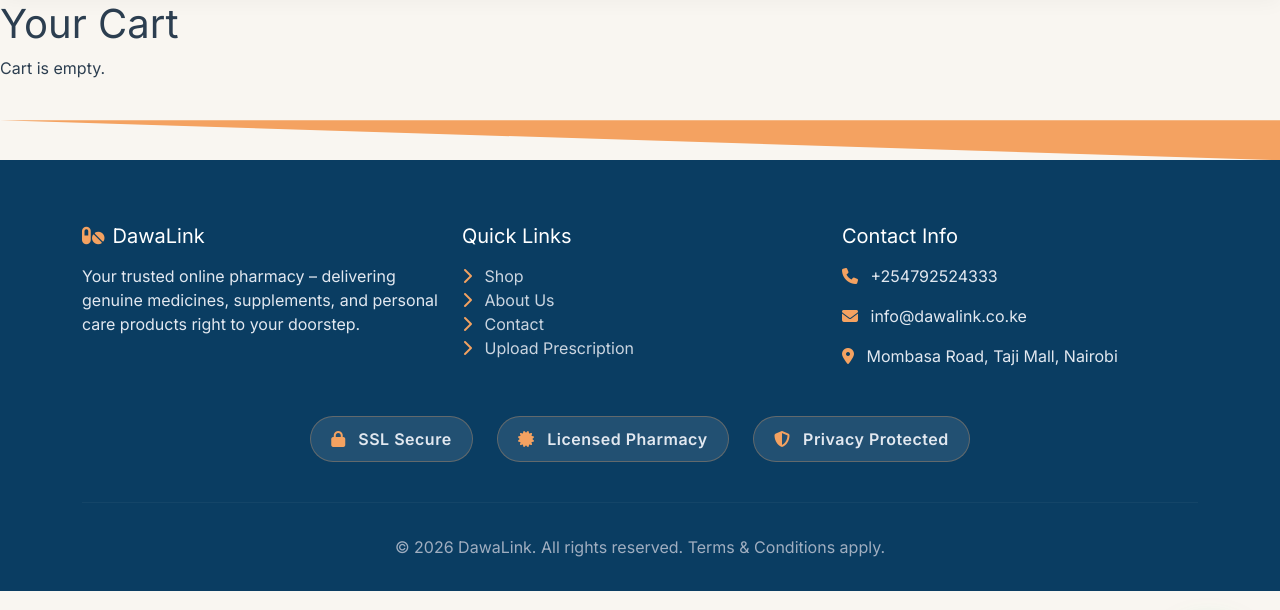
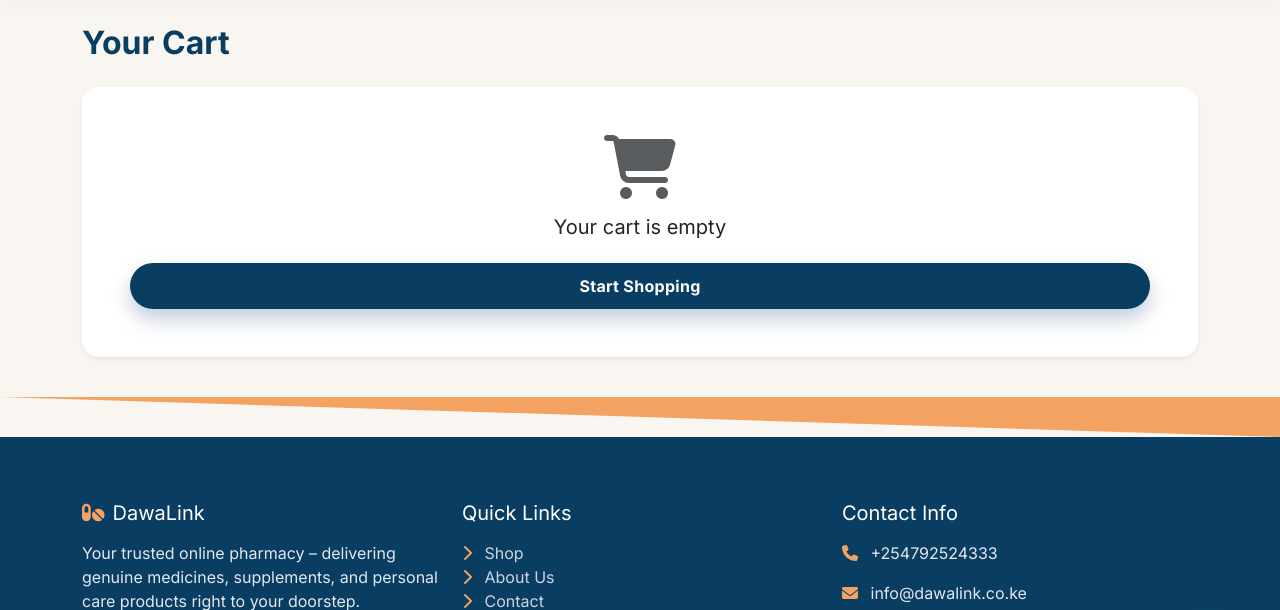
Before and after one commit to rodriguezgeorge089-art/techpharm-final, a Flask app: page /cart in a window 1280 px wide. Shown: the part 81-691 px from the top of the page. Run offline with Flask 3, Linux system fonts and the light colour scheme.

Commit message:
Update cart.html

```diff
--- a/templates/cart.html
+++ b/templates/cart.html
@@ -1,15 +1,43 @@
 {% extends "base.html" %}
 {% block content %}
-<h1>Your Cart</h1>
-{% if cart|length == 0 %}
-    <p>Cart is empty.</p>
-{% else %}
-    <ul>
-    {% for item in cart %}
-        <li>{{ item.name }} - Qty: {{ item.qty }} - Price: OKES {{ "%.2f"|format(item.price * item.qty) }}</li>
-    {% endfor %}
-    </ul>
-    <h3>Total: OKES {{ "%.2f"|format(total) }}</h3>
-    <a href="/checkout">Proceed to Checkout</a>
-{% endif %}
+<div class="container mt-4">
+    <h2 class="fw-bold mb-4" style="color: var(--deep-blue);">Your Cart</h2>
+    {% if cart|length == 0 %}
+        <div class="card border-0 shadow-sm rounded-4 p-5 text-center">
+            <i class="fas fa-shopping-cart fa-4x text-muted mb-3"></i>
+            <h5>Your cart is empty</h5>
+            <a href="/shop" class="btn btn-primary rounded-pill mt-3">Start Shopping</a>
+        </div>
+    {% else %}
+        <div class="row">
+            <div class="col-lg-8">
+                {% for item in cart %}
+                <div class="card border-0 shadow-sm rounded-4 p-3 mb-3 d-flex flex-row align-items-center">
+                    <div class="flex-grow-1">
+                        <h5 class="fw-bold mb-1">{{ item.name }}</h5>
+                        <p class="text-muted mb-0">Qty: {{ item.qty }} × KSh {{ item.price }}</p>
+                    </div>
+                    <div class="text-end">
+                        <h5 class="fw-bold text-success">KSh {{ (item.price * item.qty)|round(2) }}</h5>
+                        <a href="/cart/remove/{{ item.productId }}" class="btn btn-sm btn-outline-danger rounded-pill"><i class="fas fa-trash"></i></a>
+                    </div>
+                </div>
+                {% endfor %}
+            </div>
+            <div class="col-lg-4">
+                <div class="card border-0 shadow-sm rounded-4 p-4 bg-light sticky-top" style="top: 1rem;">
+                    <h4 class="fw-bold">Cart Total</h4>
+                    <hr>
+                    <div class="d-flex justify-content-between mb-2"><span>Subtotal</span><span>KSh {{ total|round(2) }}</span></div>
+                    <div class="d-flex justify-content-between mb-2"><span>Delivery</span><span>Calculated at checkout</span></div>
+                    <hr>
+                    <div class="d-flex justify-content-between fw-bold h5"><span>Total</span><span>KSh {{ total|round(2) }}</span></div>
+                    <a href="/checkout" class="btn btn-success w-100 mt-3 rounded-pill py-3 fw-bold shadow">
+                        <i class="fas fa-lock me-2"></i> Proceed to Checkout
+                    </a>
+                </div>
+            </div>
+        </div>
+    {% endif %}
+</div>
 {% endblock %}
```
